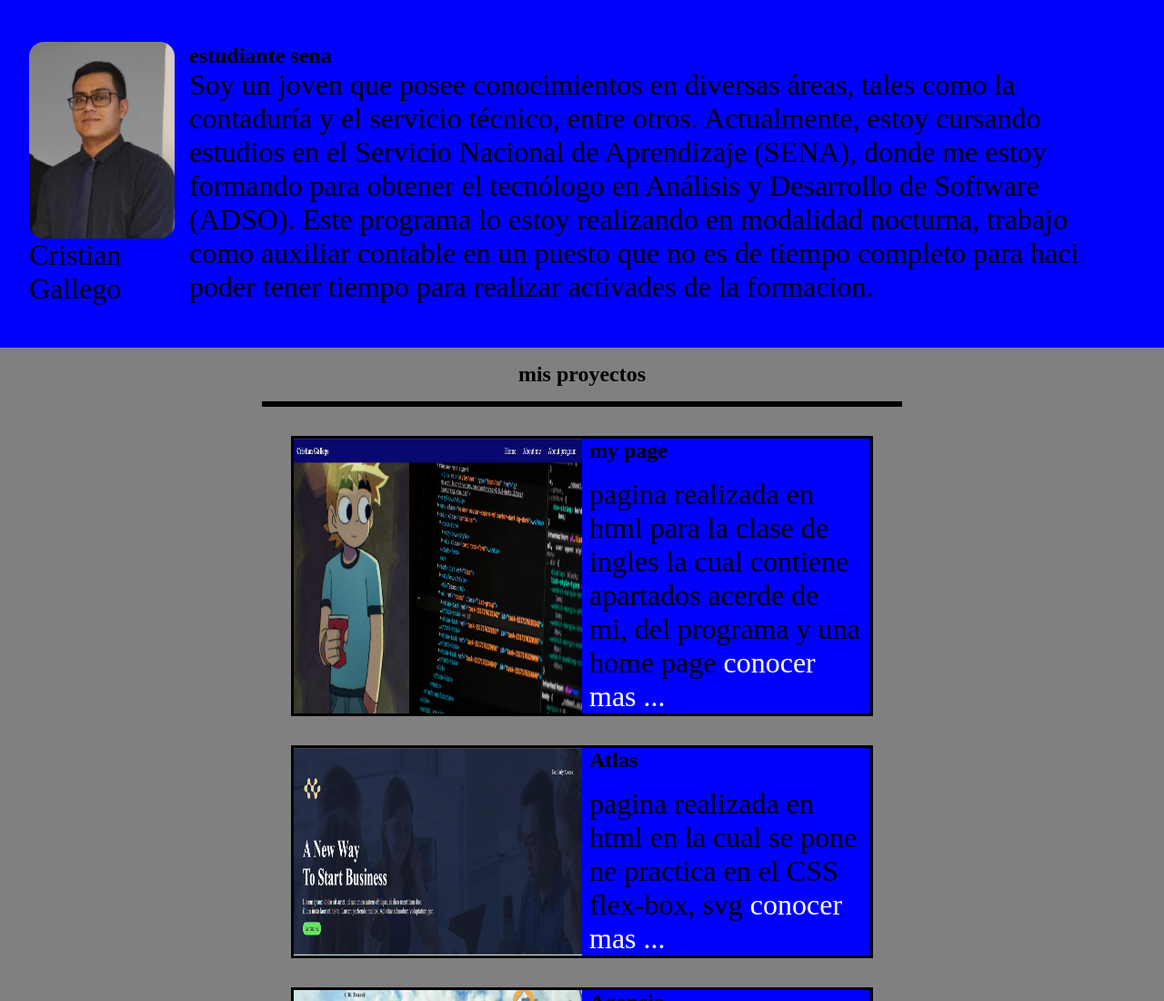
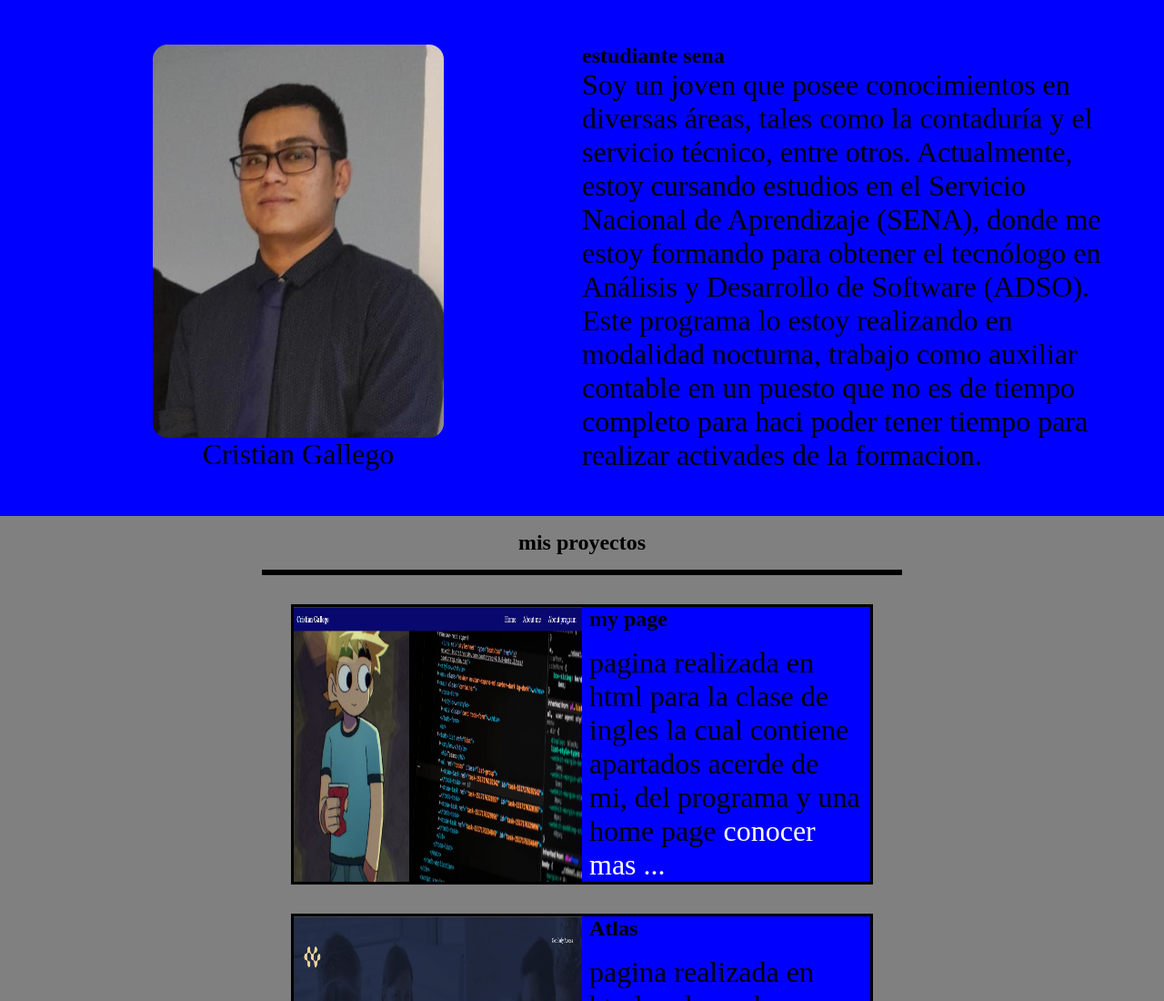
Before and after one commit to CCMGzowwii/Portafolio, a plain HTML site: page index.html in a window 1280 px wide. Shown: the top 1100 px of the page at 91% size. Drawn offline with nearby package versions, Linux system fonts and the light colour scheme.

Commit message:
final changer

```diff
--- a/style.css
+++ b/style.css
@@ -278,6 +278,8 @@ body {
     display: flex;
     flex-direction: column;
     justify-content: center;
+    width: 50%;
+    align-items: center;
 }
 
 }
@@ -285,7 +287,7 @@ body {
 @media screen and (min-width : 1159px) {
 
     header{
-        width: 100vw;
+        width: auto;
         display: flex;
         background-color: #0000ff;
         padding: 2rem;
@@ -300,13 +302,14 @@ body {
         }
         .me{
             border-radius: 1rem;
-            width: 10rem;
+            width: 20rem;
         }
         p{
             font-size: 2rem;
         }
         .about-me{
             margin: 1rem;
+            width: 50%;
         }
         .img-project{
             width: 50%;
```
